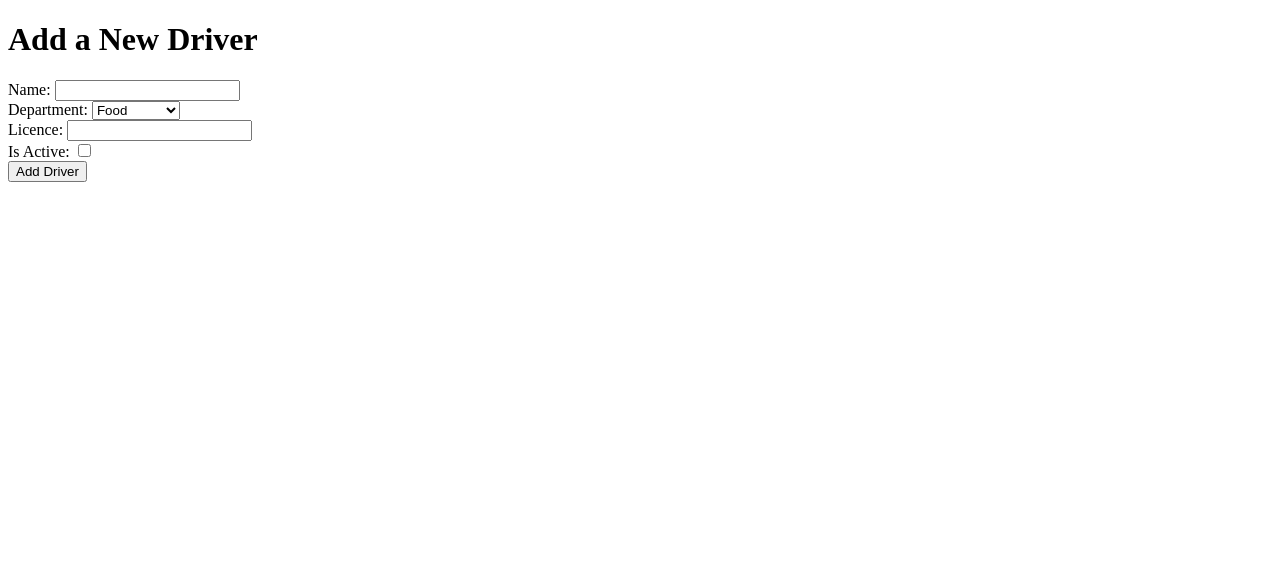
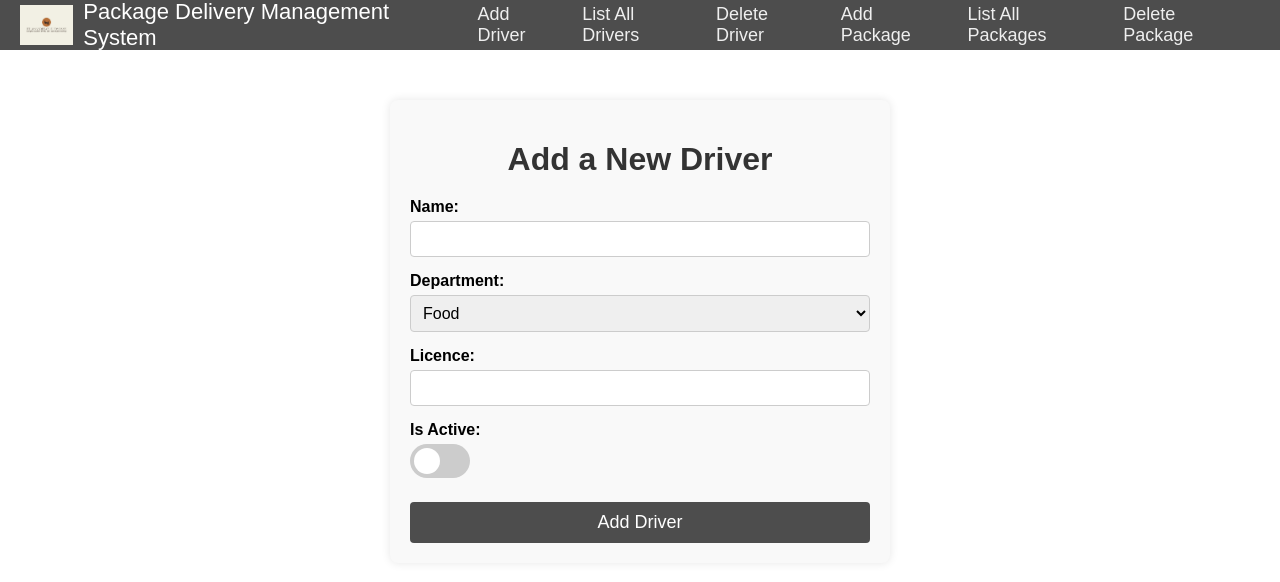
Before and after one commit to zafar-m3n/PackageDeliveryManagementSystem, a website: page public/add-driver.html in a window 1280 px wide. Drawn offline with Linux system fonts and the light colour scheme.

Commit message:
Add driver style

```diff
--- a/public/add-driver.html
+++ b/public/add-driver.html
@@ -4,36 +4,78 @@
     <meta charset="UTF-8" />
     <meta name="viewport" content="width=device-width, initial-scale=1.0" />
     <title>Add Driver</title>
+    <link rel="stylesheet" href="/styles/add-driver.css" />
   </head>
   <body>
+    <header>
+      <div class="logo-container">
+        <img src="/logo.png" alt="Project Logo" class="logo" />
+        <span class="navbar-title">Package Delivery Management System</span>
+      </div>
+      <div class="nav">
+        <div class="nav-links">
+          <a href="add-driver.html">Add Driver</a>
+          <a href="/list-drivers">List All Drivers</a>
+          <a href="delete-driver.html">Delete Driver</a>
+          <a href="add-package.html">Add Package</a>
+          <a href="/list-packages">List All Packages</a>
+          <a href="delete-package.html">Delete Package</a>
+        </div>
+      </div>
+    </header>
+    <div class="form-container">
       <h1>Add a New Driver</h1>
       <form action="/add-driver" method="POST">
+        <div class="form-group">
           <label for="driver_name">Name:</label>
-      <input type="text" id="driver_name" name="driver_name" required minlength="3" maxlength="20" /><br />
+          <input
+            type="text"
+            id="driver_name"
+            name="driver_name"
+            required
+            minlength="3"
+            maxlength="20"
+          />
+          <span class="error" aria-live="polite"></span>
+        </div>
 
+        <div class="form-group">
           <label for="driver_department">Department:</label>
           <select id="driver_department" name="driver_department" required>
             <option value="food">Food</option>
             <option value="furniture">Furniture</option>
-        <option value="electronics">Electronics</option></select
-      ><br />
+            <option value="electronics">Electronics</option>
+          </select>
+        </div>
 
+        <div class="form-group">
           <label for="driver_licence">Licence:</label>
           <input
             type="text"
             id="driver_licence"
             name="driver_licence"
-        required minlength="5" maxlength="5" pattern="[A-Za-z0-9]{5}"
-      /><br />
+            required
+            minlength="5"
+            maxlength="5"
+            pattern="[A-Za-z0-9]{5}"
+          />
+          <span class="error" aria-live="polite"></span>
+        </div>
 
+        <div class="form-group">
           <label for="driver_isActive">Is Active:</label>
+          <label class="switch">
             <input
               type="checkbox"
               id="driver_isActive"
               name="driver_isActive"
-      /><br />
+            />
+            <span class="slider"></span>
+          </label>
+        </div>
 
         <button type="submit">Add Driver</button>
       </form>
+    </div>
   </body>
 </html>
--- /dev/null
+++ b/public/styles/add-driver.css
@@ -0,0 +1,168 @@
+/* styles/add-driver.css */
+
+/* Existing styles */
+* {
+  box-sizing: border-box;
+}
+
+body {
+  margin: 0;
+  font-family: Arial, sans-serif;
+}
+
+header {
+  background-color: #4d4d4d;
+  height: 50px;
+  width: 100%;
+  display: flex;
+  justify-content: space-between;
+  align-items: center;
+  padding: 0 20px;
+}
+
+.logo-container {
+  display: flex;
+  align-items: center;
+}
+
+.logo {
+  height: 40px;
+  width: auto;
+}
+
+.navbar-title {
+  color: #fff;
+  font-size: 22px;
+  margin-left: 10px;
+}
+
+.nav {
+  display: flex;
+  align-items: center;
+}
+
+.nav-links {
+  display: flex;
+  align-items: center;
+}
+
+.nav-links > a {
+  color: #efefef;
+  text-decoration: none;
+  padding: 13px 10px;
+  font-size: 18px;
+}
+
+.nav-links > a:hover {
+  background-color: rgba(0, 0, 0, 0.3);
+}
+
+.form-container {
+  max-width: 500px;
+  margin: 50px auto;
+  padding: 20px;
+  background-color: #f9f9f9;
+  border-radius: 8px;
+  box-shadow: 0 0 10px rgba(0, 0, 0, 0.1);
+}
+
+h1 {
+  text-align: center;
+  margin-bottom: 20px;
+  color: #333;
+}
+
+form {
+  display: flex;
+  flex-direction: column;
+}
+
+.form-group {
+  margin-bottom: 15px;
+}
+
+label {
+  font-weight: bold;
+  margin-bottom: 5px;
+  display: block;
+}
+
+input[type="text"],
+select {
+  width: 100%;
+  padding: 8px;
+  border: 1px solid #ccc;
+  border-radius: 4px;
+  font-size: 16px;
+}
+
+input[type="checkbox"] {
+  display: none;
+}
+
+/* Switch styling */
+.switch {
+  position: relative;
+  display: inline-block;
+  width: 60px;
+  height: 34px;
+}
+
+.switch input {
+  opacity: 0;
+  width: 0;
+  height: 0;
+}
+
+.slider {
+  position: absolute;
+  cursor: pointer;
+  top: 0;
+  left: 0;
+  right: 0;
+  bottom: 0;
+  background-color: #ccc;
+  transition: 0.4s;
+  border-radius: 34px;
+}
+
+.slider:before {
+  position: absolute;
+  content: "";
+  height: 26px;
+  width: 26px;
+  left: 4px;
+  bottom: 4px;
+  background-color: white;
+  transition: 0.4s;
+  border-radius: 50%;
+}
+
+input:checked + .slider {
+  background-color: #4d4d4d;
+}
+
+input:checked + .slider:before {
+  transform: translateX(26px);
+}
+
+button {
+  padding: 10px 20px;
+  background-color: #4d4d4d;
+  color: #fff;
+  font-size: 18px;
+  border: none;
+  border-radius: 4px;
+  cursor: pointer;
+  transition: background-color 0.3s ease;
+}
+
+button:hover {
+  background-color: #333;
+}
+
+.error {
+  color: red;
+  font-size: 14px;
+  margin-top: 5px;
+}
```
Lines whose indentation alone changed are shown as unchanged.
